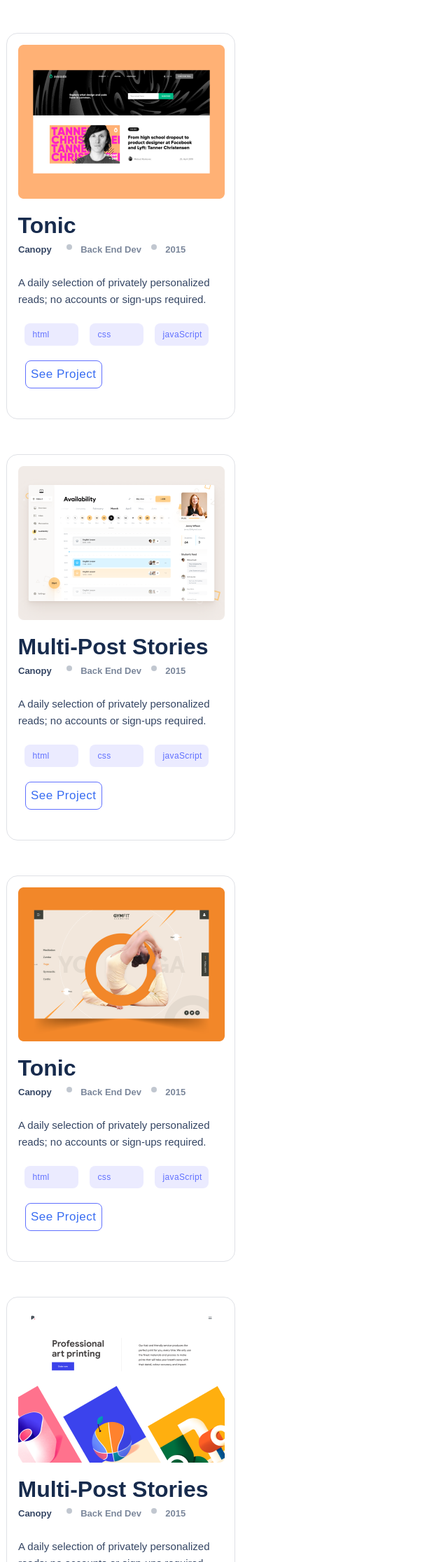
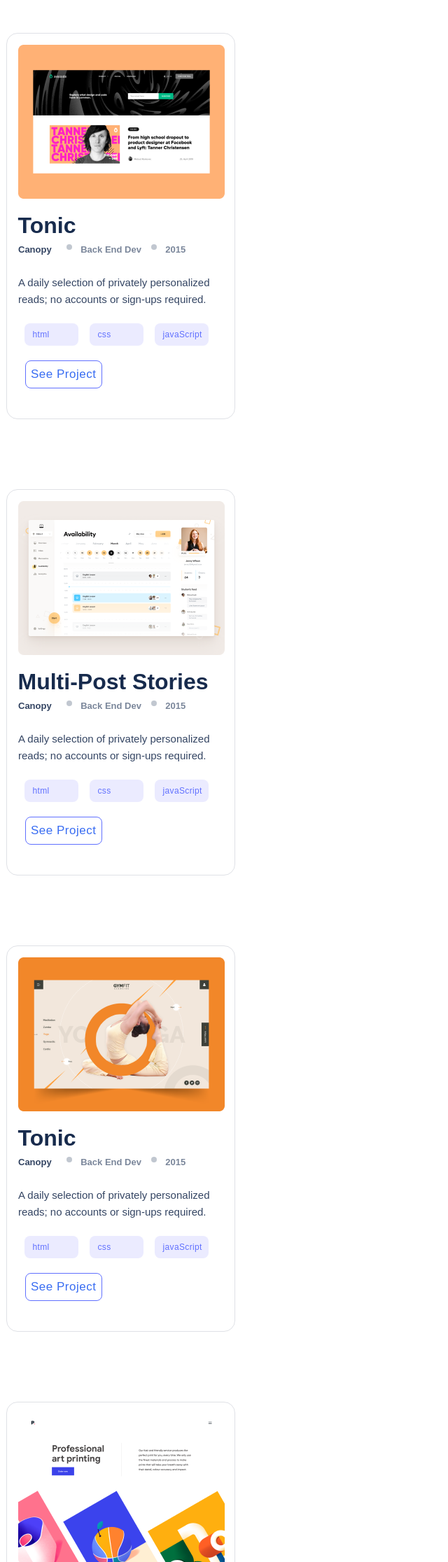
Before and after one commit to Thermiee/Portfolio, a website: page index.html in a window 1280 px wide. Shown: the part 568-2800 px from the top of the page at 70% size, without its empty margins (0-640 px from the left). Drawn offline with Linux system fonts and the light colour scheme.

Commit message:
Changed section to div and added hover to the button

```diff
--- a/index.html
+++ b/index.html
@@ -49,8 +49,8 @@
             </li>
         </ul>
     </section>
-
-    <section class="projects">
+    <section class="proj-cad">
+        <div class="projects">
             <div class="project-card">
                 <img src="images/Snapshoot2.png" alt="project1">
             </div>
@@ -85,9 +85,9 @@
             </div>
 
 
-    </section>
+        </div>
 
-    <section class="projects">
+        <div class="projects">
             <div class="project-card">
                 <img src="images/Snapshoot.png" alt="project1">
             </div>
@@ -123,9 +123,9 @@
             </div>
 
 
-    </section>
+        </div>
 
-    <section class="projects">
+        <div class="projects">
             <div class="project-card">
                 <img src="images/Snapshoot1.png" alt="project1">
             </div>
@@ -160,9 +160,9 @@
             </div>
 
 
-    </section>
+        </div>
 
-    <section class="projects">
+        <div class="projects">
             <div class="project-card">
                 <img src="images/Snapshoot3.png" alt="project1">
             </div>
@@ -198,7 +198,9 @@
             </div>
 
 
+        </div>
     </section>
+
 
     <section class="proj-myself">
         <h1 class="my-title">
--- a/main.css
+++ b/main.css
@@ -337,6 +337,11 @@ li.skillset {
   margin: 0 10px;
 }
 
+button:hover {
+  background-color: #396df2;
+  color: #fff;
+}
+
 .proj-myself {
   background: #fff;
   width: 375px;
@@ -433,3 +438,7 @@ li.skillset {
   width: 327px;
   background: #dfe1e6;
 }
+
+.proj-cad {
+  display: grid;
+}
```
Lines whose indentation alone changed are shown as unchanged.
